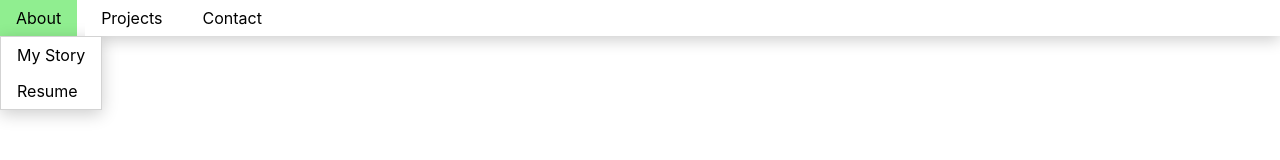
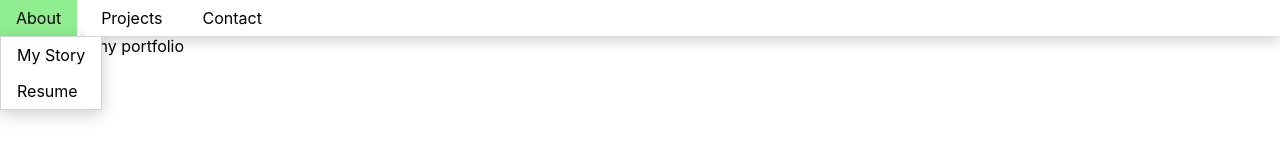
Before and after one commit to josephprado/portfolijo, a React (Create React App) app: page / in a window 1280 px wide. Shown: the top 160 px of the page. Built offline with nearby package versions, Linux system fonts and the light colour scheme.

Commit message:
Update home text

```diff
--- a/src/components/Home.tsx
+++ b/src/components/Home.tsx
@@ -3,7 +3,7 @@ export interface HomeProps {
 }
 
 function Home({ className }: HomeProps) {
-  return <div className={className}>Home</div>;
+  return <div className={className}>Welcome to my portfolio</div>;
 }
 
 export default Home;
```
